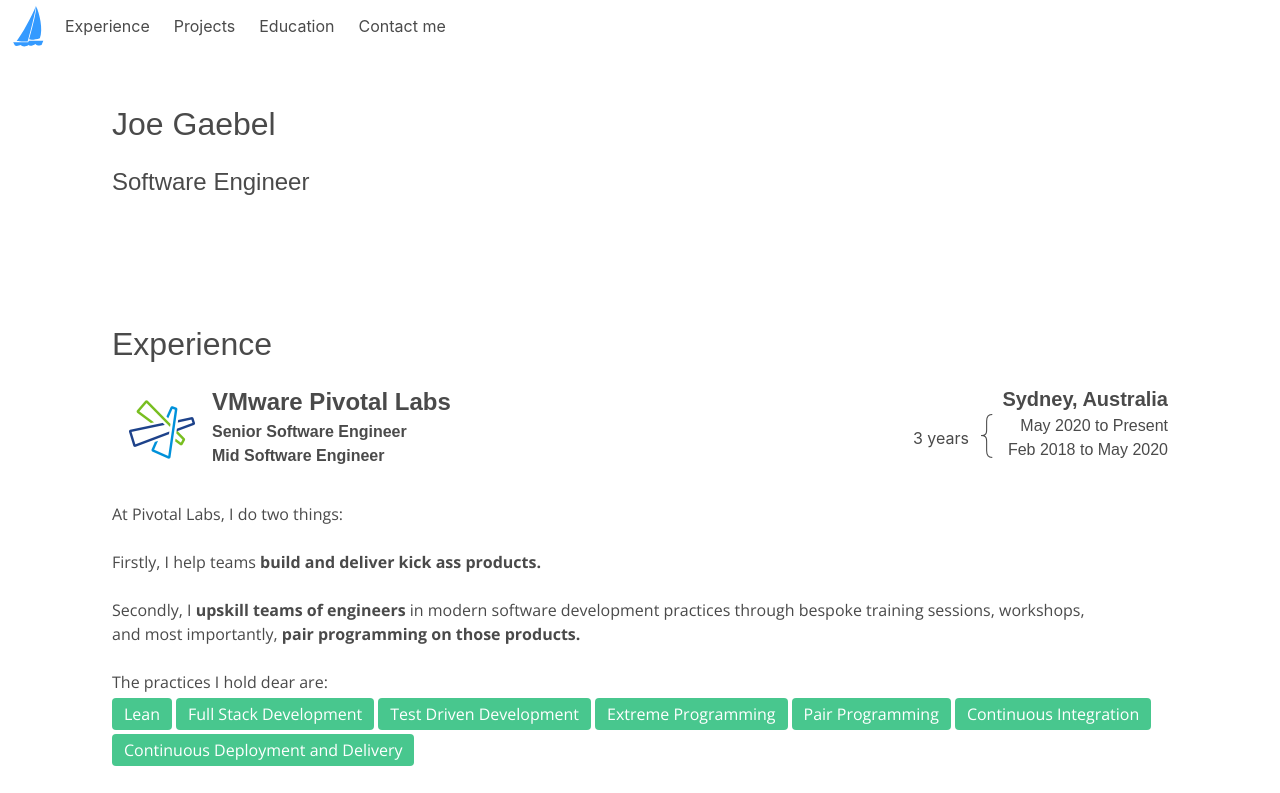
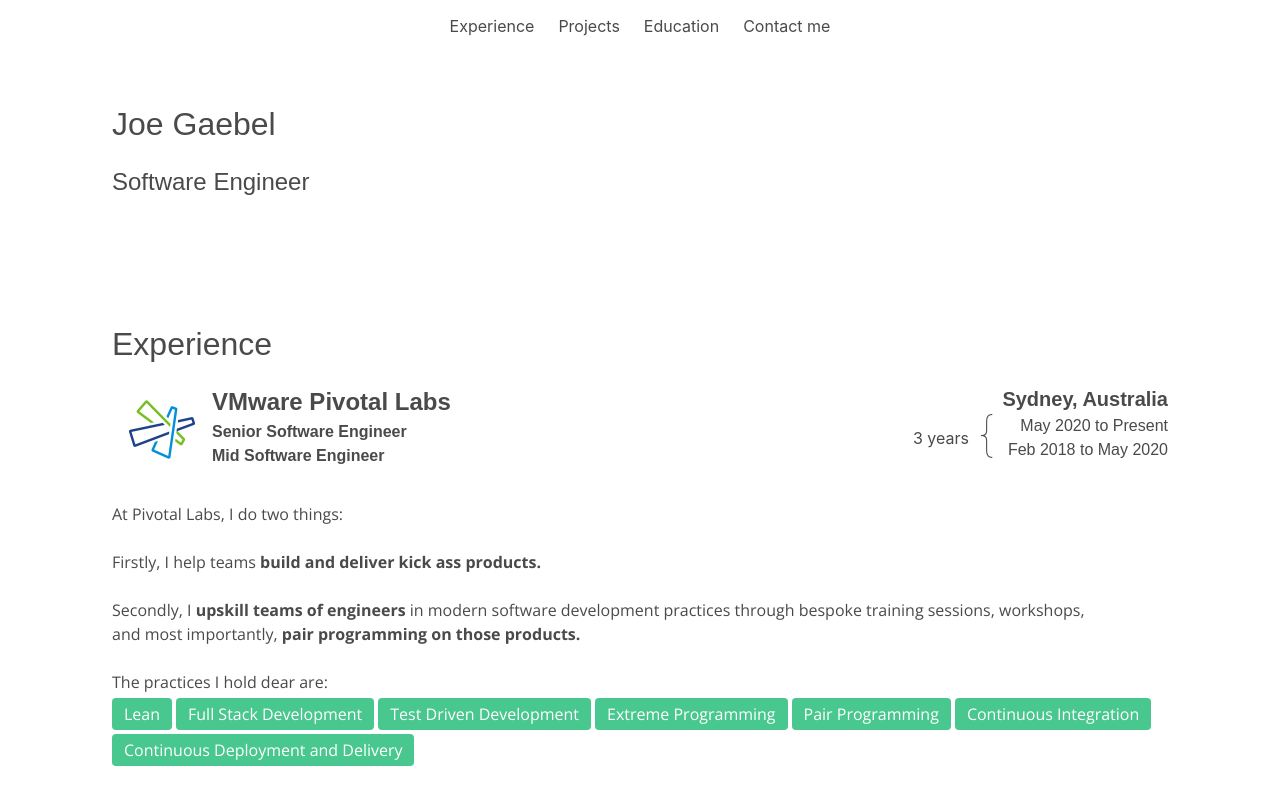
Before and after one commit to JoeGaebel/website, a React (Create React App) app: page / in a window 1280 px wide. Shown: the top 793 px of the page. Built offline with nearby package versions, Linux system fonts and the light colour scheme; a web font is replaced by a local one.

Commit message:
Defunk the nav bar

```diff
--- a/src/Navigation.tsx
+++ b/src/Navigation.tsx
@@ -1,11 +1,8 @@
 import React from "react"
-import sailboat from "./icons/sailboat.svg"
 
-const Navigation = () => <nav className="navbar is-transparent is-fixed-top">
-    <div className="navbar-brand">
-        <img src={sailboat} className="ml-2" width="45px"/>
-    </div>
-    <div id="navbarExampleTransparentExample" className="navbar-menu">
+const Navigation = () => <nav className="navbar is-transparent is-fixed-top is-flex is-justify-content-center is-align-items-center is-hidden-mobile">
+    <div>
+        <div className="navbar-menu">
             <div className="navbar-start">
                 <a className="navbar-item" href="#experience">
                     Experience
@@ -21,6 +18,7 @@ const Navigation = () => <nav className="navbar is-transparent is-fixed-top">
                 </a>
             </div>
         </div>
+    </div>
 </nav>
 
 export default Navigation
```
Lines whose indentation alone changed are shown as unchanged.
